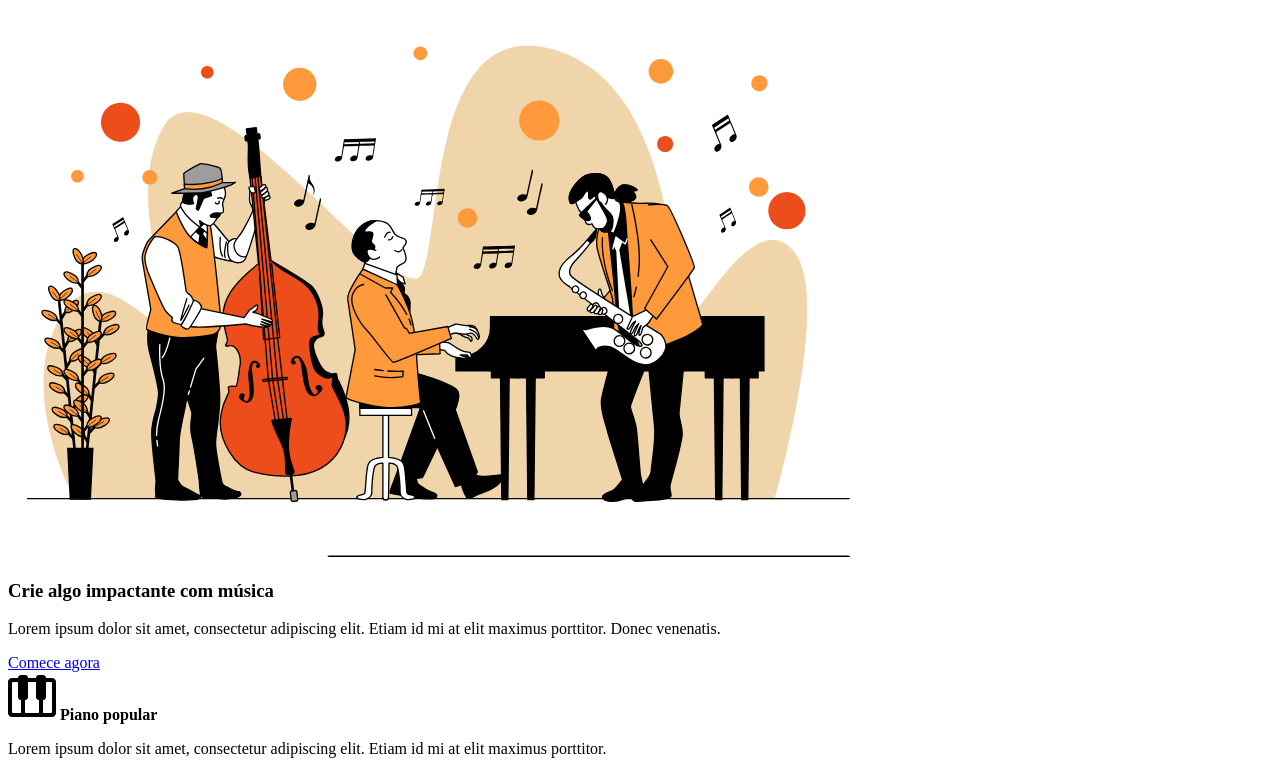
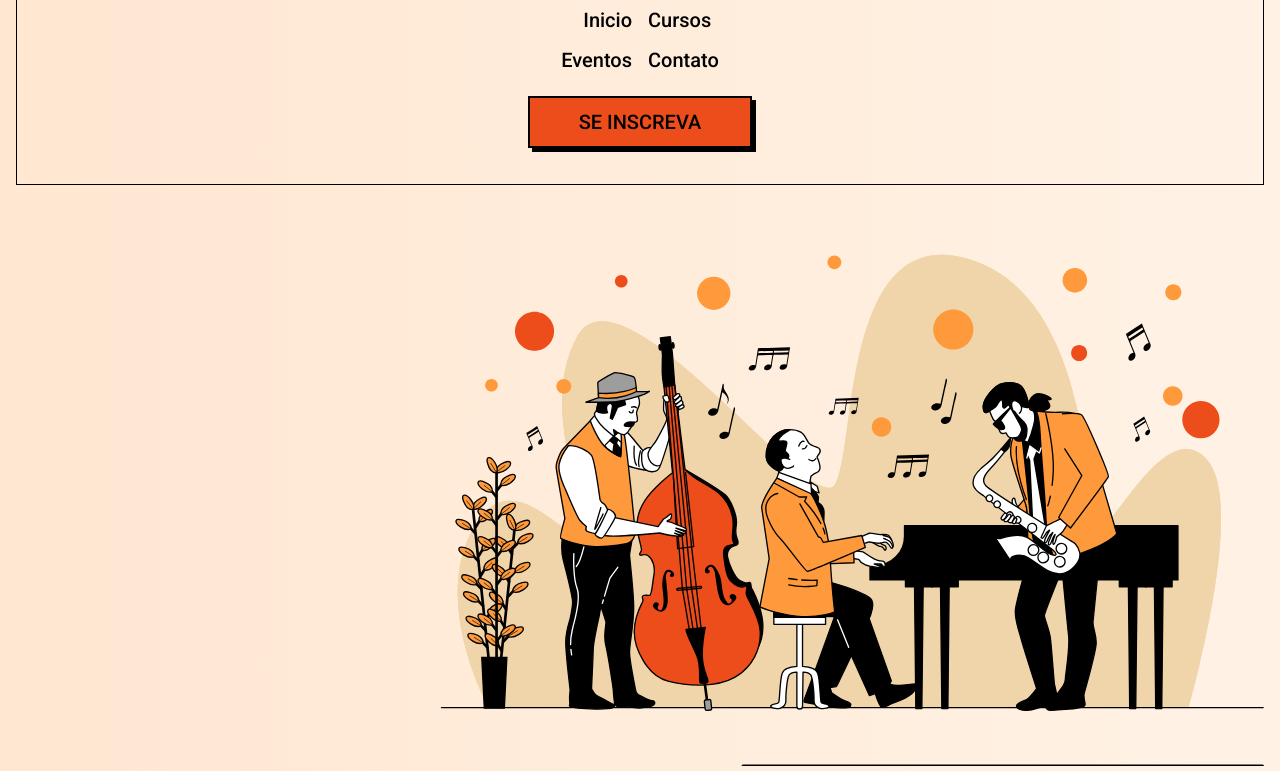
Before and after one commit to GabrieelFelipe/Landing-Page, a plain HTML site: page index.html in a window 1280 px wide. Shown: the part 96-867 px from the top of the page. Drawn offline with Linux system fonts and the light colour scheme.

Commit message:
CSS dispositivos móveis

```diff
--- /dev/null
+++ b/index.css
@@ -0,0 +1,148 @@
+* {
+    box-sizing: border-box;
+    font-family: 'Roboto', sans-serif;
+    margin: 0;
+    padding: 0;
+}
+
+:root {
+    --color-primary: #ED4D1B;
+    --color-secondary: #FF9A3C;
+    --color-black: #000;
+    --color-white: #fff;
+}
+
+body{
+    background: linear-gradient(90deg, #FFE7D1 0%, #FFF2E5 100%);
+    padding: 0 1rem;
+}
+
+header,
+.hero-section
+.courses-section,
+footer{
+    border-color: var(--color-black);
+    border-style: solid;
+    border-width: 0px 1px 1px 1px;
+    padding: 1.25rem
+}
+
+header img{
+    display: block;
+    margin: 1rem auto;
+}
+
+header nav{
+    display: grid;
+    grid-template-columns: 1fr 1fr;
+}
+
+nav a {
+    color:var(--color-black);
+    font-size: 1.25rem;
+    padding: .5rem;
+    text-decoration: none;
+}
+
+header nav a:nth-child(2n-1){
+    text-align: right;
+}
+
+.button{
+    background-color: var(--color-primary);
+    border: 2px solid var(--color-black);
+    box-shadow: 4px 4px 0 var(--color-black);
+    color: var(--color-black);
+    display: block;
+    font-size: 1.25rem;
+    padding: .75rem 1rem;
+    max-width: 14rem;
+    text-align: center;
+    text-decoration: none;
+    text-transform: uppercase;
+}
+
+.hero-section{
+    padding-right: 0;
+    padding-bottom: 16rem;
+}
+
+.hero-section img{
+    display: block;
+    margin: 1.25rem 0 0 auto;
+    max-width: 100%;
+
+}
+
+h1 {
+    font-size: 3rem;
+    line-height: 105%;
+}
+
+h2{
+    font-size: 2.5rem
+}
+
+.hero-section p{
+    font-size: 1.25rem;
+    padding-right: 1.25rem;
+}
+
+.hero-section .button{
+    position: relative;
+}
+
+.hero-section .button::after{
+    content: '';
+    background: url("img/arrow-curve.svg");
+    position: absolute;
+    top: 5rem;
+    right: -4rem;
+    height: 48px;
+    width: 132px;
+}
+
+.decoration{
+    display: block;
+    position: relative;
+}
+
+.decoration::after{
+    content: '';
+    background: url("img/three-dashes.svg");
+    position: absolute;
+    top: -0.75rem;
+    height: 36px;
+    width: 40px;
+}
+
+
+
+.mt-1{
+    margin-top: 1rem;
+}
+
+.mt-2 {
+    margin-top: 2rem;
+}
+
+.mb-1{
+    margin-bottom: 1rem;
+}
+
+.mb-2{
+    margin-bottom: 2rem;
+}
+
+.mx-auto{
+    margin-left: auto;
+    margin-right: auto;
+}
+
+.text-primary{
+    color: var(--color-primary);
+}
+
+.text-center{
+    text-align: center;
+}
--- a/index.html
+++ b/index.html
@@ -4,30 +4,37 @@
     <meta charset="UTF-8">
     <meta name="viewport" content="width=device-width, initial-scale=1.0">
     <title>Landing Page Project</title>
+
+    <link rel="preconnect" href="https://fonts.googleapis.com">
+    <link rel="preconnect" href="https://fonts.gstatic.com" crossorigin>
+
+    <link rel="stylesheet" href="index.css">
+
+    <link href="https://fonts.googleapis.com/css2?family=Roboto:wght@500,900&display=swap" rel="stylesheet">
+
 </head>
 <body>
     <header>
         <img src="./img/logo.svg" alt="Tom'sJazz School">
-        <nav>
+        <nav class="mt-1 mx-auto">
             <a href="#">Inicio</a>
             <a href="#">Cursos</a>
             <a href="#">Eventos</a>
             <a href="#">Contato</a>
         </nav>
-        <a href="#" class="button">Se inscreva</a>
+        <a href="#" class="button mt-1 mb-1 mx-auto">Se inscreva</a>
     </header>
     <section>
-        <section>
+        <section class="hero-section">
             <img src="./img/hero-img.svg" alt="Banda de Jazz tocando">
             <div>
-                <h1>Crie algo <span>impactante</span> com música</h1>
-                <p>Lorem ipsum dolor sit amet, consectetur adipiscing elit. Etiam id mi at elit maximus porttitor. Donec venenatis.</p>
+                <h1 class="mt-2">Crie algo <span class="text-primary decoration">impactante</span> com música</h1>
+                <p class="mt-2 mt-2">Lorem ipsum dolor sit amet, consectetur adipiscing elit. Etiam id mi at elit maximus porttitor. Donec venenatis.</p>
                 <a href="#" class="button">Comece agora</a>
             </div>
         </section>
-        <section>
-            <div>
-
+        <section class="courses-section">
+            <div class="cards">
                 <article>
                     <img src="./img/piano.png" alt="Icone de teclas do piano">
                     <strong>Piano popular</strong>
@@ -65,7 +72,7 @@
                 </article>
             </div>
 
-            <h2> E <span>varios </span> outros!</h2>
+            <h2> E <span class="text-primary">varios </span> outros!</h2>
             <a href="#">Conhecer cursos</a>
         </section>
     </main>
```
